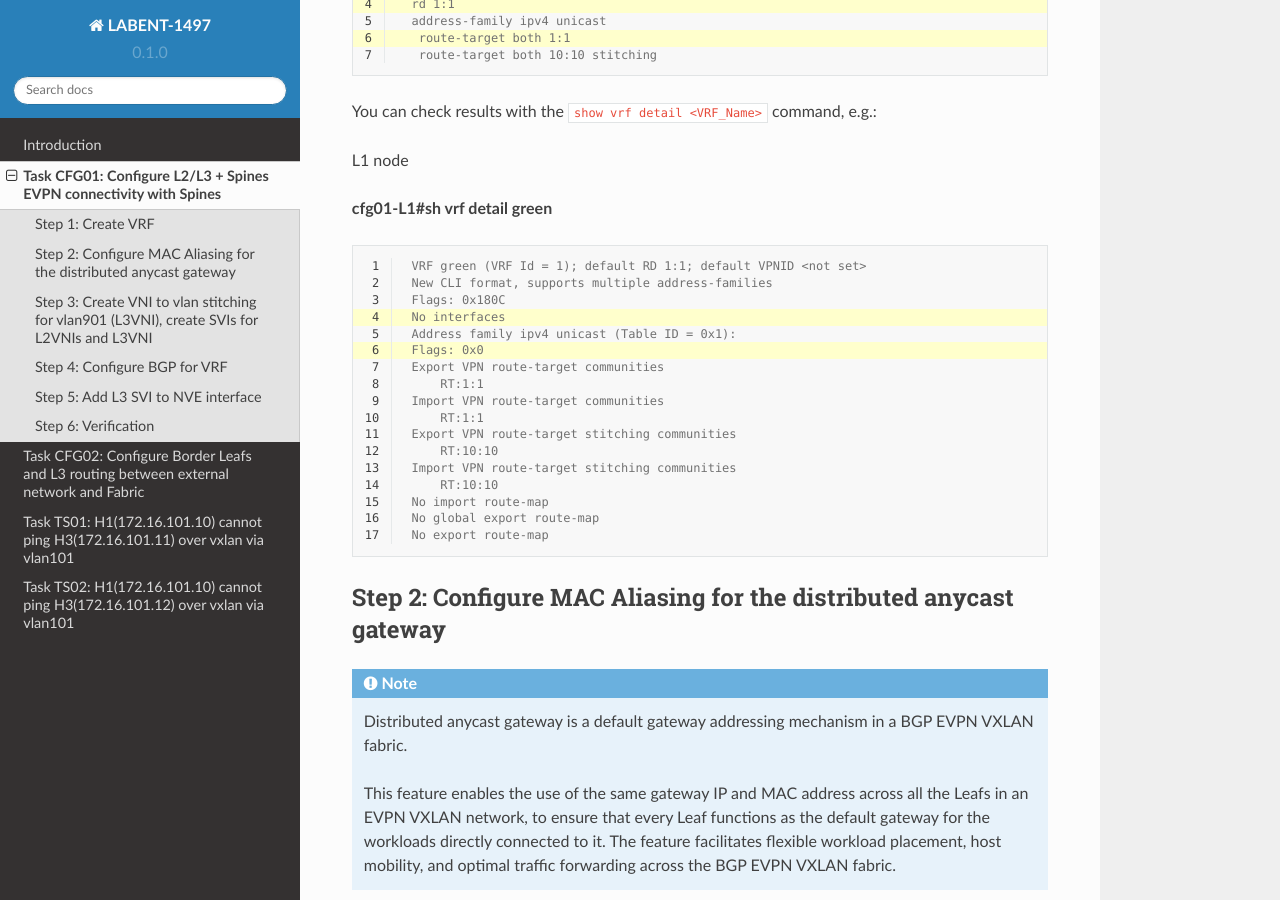
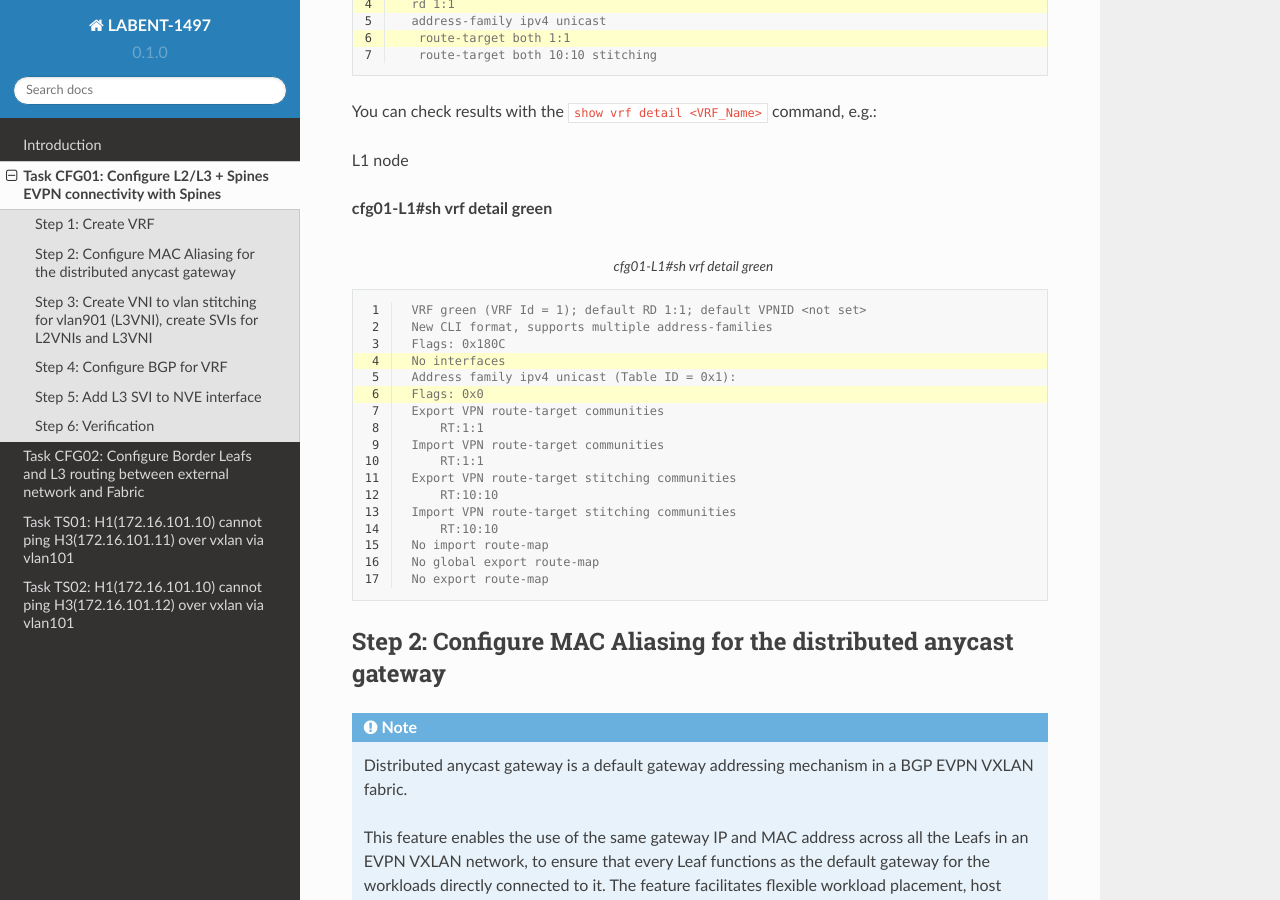
Before and after one commit to dvishchu/labent-1497, a Sphinx documentation site: the page built from docs/source/task_01.rst, in a window 1280 px wide and 900 px high, scrolled down 1889 px. Built offline with Sphinx 7.4.7 and the Read the Docs theme 2.0.0, drawn with Linux system fonts in a browser that asks for light colours.

```diff
--- a/docs/source/task_01.rst
+++ b/docs/source/task_01.rst
@@ -61,6 +61,8 @@ L1 node
 .. code-block:: console
    :linenos:
    :emphasize-lines: 4,6
+   :caption: cfg01-L1#sh vrf detail green
+   :class: test-class
 
     VRF green (VRF Id = 1); default RD 1:1; default VPNID <not set>
     New CLI format, supports multiple address-families
```
